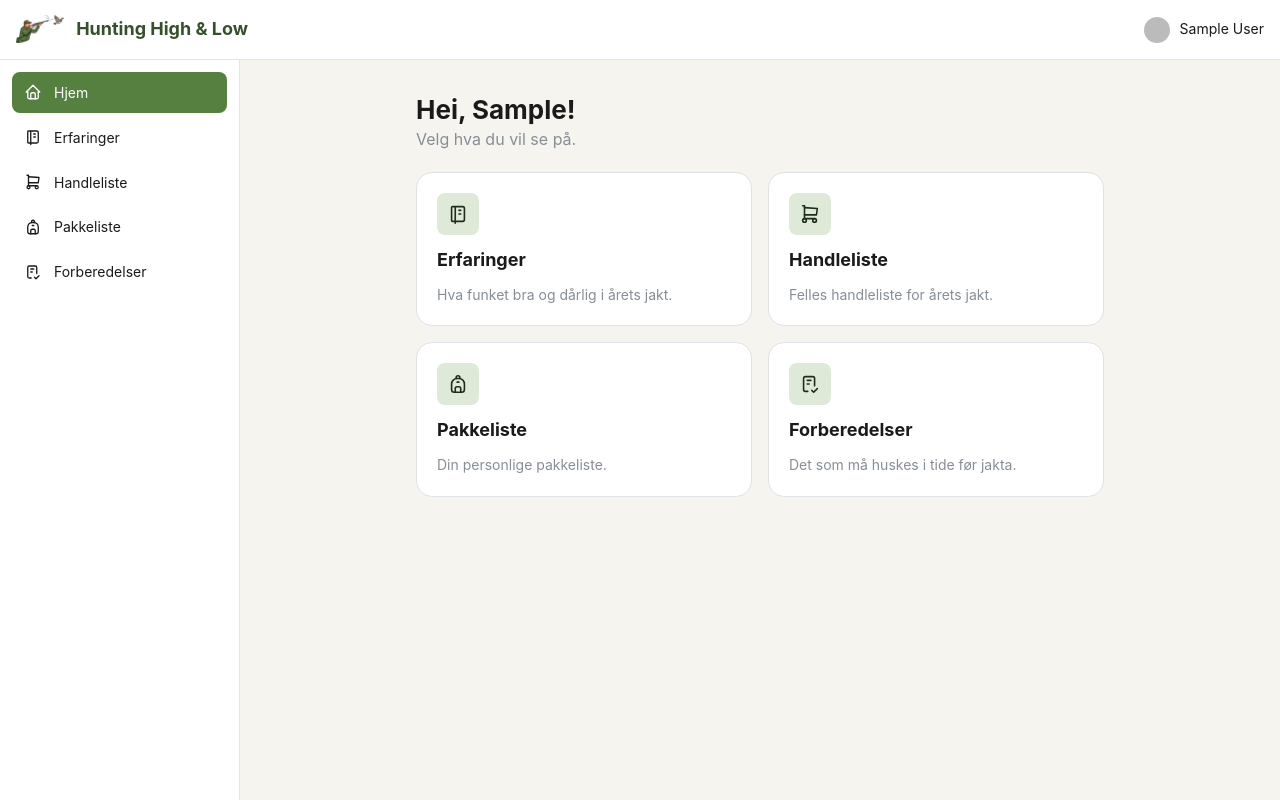
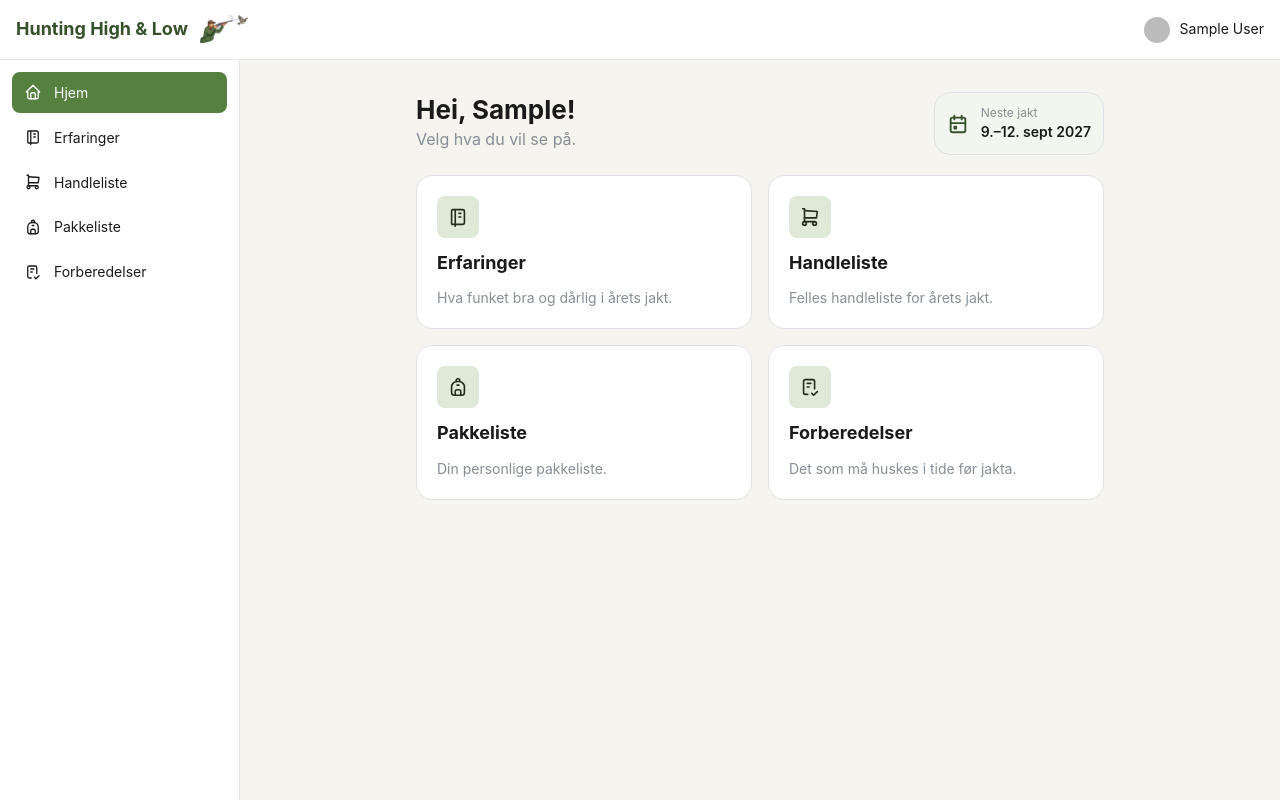
Before and after one commit to oysteinwaage/HuntingHighAndLow, a React (Vite) app: page / in a window 1280 px wide. Built offline with nearby package versions, Linux system fonts and the light colour scheme; no server answers; the database is empty; sample sign-in values are in the browser's storage.

Commit message:
lagt til "Neste jakt" modul

```diff
--- a/src/components/Layout.jsx
+++ b/src/components/Layout.jsx
@@ -46,10 +46,10 @@ export function Layout() {
         <Group h="100%" px="md" justify="space-between">
           <Group gap="sm">
             <Burger opened={opened} onClick={toggle} hiddenFrom="sm" size="sm" />
-            <img src={hunterIcon} alt="" height={28} style={{ display: 'block' }} />
             <Text fw={700} size="lg" c="forest.7">
               Hunting High &amp; Low
             </Text>
+            <img src={hunterIcon} alt="" height={28} style={{ display: 'block' }} />
           </Group>
           {user && (
             <Menu shadow="md" width={200} position="bottom-end">
--- /dev/null
+++ b/src/components/NextHuntCard.jsx
@@ -0,0 +1,117 @@
+import { useState } from 'react'
+import { ActionIcon, Button, Group, Modal, Paper, Stack, Text } from '@mantine/core'
+import { IconCalendarEvent, IconPencil } from '@tabler/icons-react'
+import { useAuth } from '../contexts/AuthContext'
+import { useNextHunt } from '../hooks/useNextHunt'
+import { formatDateRange, toDateString } from '../utils/huntDates'
+
+function DateField({ label, value, onChange }) {
+  return (
+    <Stack gap={4}>
+      <Text size="sm" fw={500}>
+        {label}
+      </Text>
+      <input
+        type="date"
+        value={value}
+        onChange={(event) => onChange(event.target.value)}
+        style={{
+          padding: '8px 10px',
+          borderRadius: 6,
+          border: '1px solid #ced4da',
+          fontSize: 14,
+          fontFamily: 'inherit',
+        }}
+      />
+    </Stack>
+  )
+}
+
+function EditHuntModal({ opened, onClose, hunt, setDates, resetDates }) {
+  const [start, setStart] = useState(() => toDateString(hunt.start))
+  const [end, setEnd] = useState(() => toDateString(hunt.end))
+  const [saving, setSaving] = useState(false)
+
+  async function handleSave() {
+    setSaving(true)
+    try {
+      await setDates(hunt.year, new Date(start), new Date(end))
+      onClose()
+    } finally {
+      setSaving(false)
+    }
+  }
+
+  async function handleReset() {
+    setSaving(true)
+    try {
+      await resetDates(hunt.year)
+      onClose()
+    } finally {
+      setSaving(false)
+    }
+  }
+
+  return (
+    <Modal opened={opened} onClose={onClose} title={`Rediger jakttur ${hunt.year}`} centered size="sm">
+      <Stack gap="md">
+        <DateField label="Fra og med" value={start} onChange={setStart} />
+        <DateField label="Til og med" value={end} onChange={setEnd} />
+        <Group justify="space-between">
+          <Button variant="subtle" color="red" onClick={handleReset} loading={saving}>
+            Tilbakestill til standard
+          </Button>
+          <Group gap="xs">
+            <Button variant="default" onClick={onClose}>
+              Avbryt
+            </Button>
+            <Button color="forest" onClick={handleSave} loading={saving}>
+              Lagre
+            </Button>
+          </Group>
+        </Group>
+      </Stack>
+    </Modal>
+  )
+}
+
+export function NextHuntCard() {
+  const { isAdmin } = useAuth()
+  const { hunt, loading, setDates, resetDates } = useNextHunt()
+  const [editOpen, setEditOpen] = useState(false)
+
+  if (loading) return null
+
+  return (
+    <>
+      <Paper withBorder radius="lg" p="sm" bg="forest.0">
+        <Group gap="sm" wrap="nowrap">
+          <IconCalendarEvent size={22} color="var(--mantine-color-forest-7)" />
+          <Stack gap={0}>
+            <Text size="xs" c="dimmed">
+              Neste jakt
+            </Text>
+            <Text size="sm" fw={600}>
+              {formatDateRange(hunt.start, hunt.end)}
+            </Text>
+          </Stack>
+          {isAdmin && (
+            <ActionIcon variant="subtle" color="forest" onClick={() => setEditOpen(true)} aria-label="Rediger jakttur">
+              <IconPencil size={16} />
+            </ActionIcon>
+          )}
+        </Group>
+      </Paper>
+
+      {isAdmin && (
+        <EditHuntModal
+          opened={editOpen}
+          onClose={() => setEditOpen(false)}
+          hunt={hunt}
+          setDates={setDates}
+          resetDates={resetDates}
+        />
+      )}
+    </>
+  )
+}
--- a/src/contexts/AuthContext.jsx
+++ b/src/contexts/AuthContext.jsx
@@ -4,7 +4,7 @@ import {
   signInWithPopup,
   signOut as firebaseSignOut,
 } from 'firebase/auth'
-import { get, ref, set, update } from 'firebase/database'
+import { get, onValue, ref, set, update } from 'firebase/database'
 import { auth, db, googleProvider } from '../firebase'
 
 const AuthContext = createContext(null)
@@ -12,6 +12,7 @@ const AuthContext = createContext(null)
 export function AuthProvider({ children }) {
   const [user, setUser] = useState(null)
   const [loading, setLoading] = useState(true)
+  const [roles, setRoles] = useState([])
 
   useEffect(() => {
     return onAuthStateChanged(auth, (firebaseUser) => {
@@ -19,6 +20,16 @@ export function AuthProvider({ children }) {
       setLoading(false)
     })
   }, [])
+
+  useEffect(() => {
+    if (!user) {
+      setRoles([])
+      return
+    }
+    return onValue(ref(db, `users/${user.uid}/roles`), (snapshot) => {
+      setRoles(snapshot.val() || [])
+    })
+  }, [user])
 
   async function signInWithGoogle() {
     const result = await signInWithPopup(auth, googleProvider)
@@ -36,7 +47,9 @@ export function AuthProvider({ children }) {
     await firebaseSignOut(auth)
   }
 
-  const value = { user, loading, signInWithGoogle, signOut }
+  const isAdmin = roles.includes('ADMIN')
+
+  const value = { user, loading, roles, isAdmin, signInWithGoogle, signOut }
 
   return <AuthContext.Provider value={value}>{children}</AuthContext.Provider>
 }
--- /dev/null
+++ b/src/hooks/useNextHunt.js
@@ -0,0 +1,49 @@
+import { useEffect, useState } from 'react'
+import { onValue, ref, remove, set } from 'firebase/database'
+import { db } from '../firebase'
+import { getDefaultHuntDates, isPast, parseDateString, toDateString } from '../utils/huntDates'
+
+function resolveYear(year, overrides) {
+  const override = overrides?.[year]
+  if (override?.start && override?.end) {
+    return {
+      year,
+      start: parseDateString(override.start),
+      end: parseDateString(override.end),
+      overridden: true,
+    }
+  }
+  return { year, ...getDefaultHuntDates(year), overridden: false }
+}
+
+// The "next hunt": this year's hunt until it's over, then next year's.
+export function useNextHunt() {
+  const [overrides, setOverrides] = useState(null)
+
+  useEffect(() => {
+    return onValue(ref(db, 'huntDates'), (snapshot) => {
+      setOverrides(snapshot.val() || {})
+    })
+  }, [])
+
+  if (overrides === null) {
+    return { hunt: null, loading: true, setDates: async () => {}, resetDates: async () => {} }
+  }
+
+  const thisYear = new Date().getFullYear()
+  const current = resolveYear(thisYear, overrides)
+  const hunt = isPast(current.end) ? resolveYear(thisYear + 1, overrides) : current
+
+  async function setDates(year, start, end) {
+    await set(ref(db, `huntDates/${year}`), {
+      start: toDateString(start),
+      end: toDateString(end),
+    })
+  }
+
+  async function resetDates(year) {
+    await remove(ref(db, `huntDates/${year}`))
+  }
+
+  return { hunt, loading: false, setDates, resetDates }
+}
--- a/src/pages/HomePage.jsx
+++ b/src/pages/HomePage.jsx
@@ -1,4 +1,4 @@
-import { SimpleGrid, Paper, Stack, Text, Title, ThemeIcon } from '@mantine/core'
+import { Group, SimpleGrid, Paper, Stack, Text, Title, ThemeIcon } from '@mantine/core'
 import { Link } from 'react-router-dom'
 import {
   IconBackpack,
@@ -7,6 +7,7 @@ import {
   IconShoppingCart,
 } from '@tabler/icons-react'
 import { useAuth } from '../contexts/AuthContext'
+import { NextHuntCard } from '../components/NextHuntCard'
 
 const CARDS = [
   {
@@ -41,10 +42,13 @@ export function HomePage() {
 
   return (
     <Stack gap="lg" mt="md">
-      <div>
-        <Title order={2}>{firstName ? `Hei, ${firstName}!` : 'Hei!'}</Title>
-        <Text c="dimmed">Velg hva du vil se på.</Text>
-      </div>
+      <Group justify="space-between" wrap="wrap" align="flex-start">
+        <div>
+          <Title order={2}>{firstName ? `Hei, ${firstName}!` : 'Hei!'}</Title>
+          <Text c="dimmed">Velg hva du vil se på.</Text>
+        </div>
+        <NextHuntCard />
+      </Group>
 
       <SimpleGrid cols={{ base: 1, xs: 2 }} spacing="md">
         {CARDS.map((card) => (
--- /dev/null
+++ b/src/utils/huntDates.js
@@ -0,0 +1,63 @@
+const SEASON_OPEN_MONTH = 8 // September (0-indexed)
+const SEASON_OPEN_DAY = 10
+const FRIDAY = 5
+
+// Default hunt is Thursday–Sunday around the first Friday+Saturday that both
+// fall on or after the season opening date (10 September).
+export function getDefaultHuntDates(year) {
+  const friday = new Date(year, SEASON_OPEN_MONTH, SEASON_OPEN_DAY)
+  while (friday.getDay() !== FRIDAY) {
+    friday.setDate(friday.getDate() + 1)
+  }
+
+  const start = new Date(friday)
+  start.setDate(friday.getDate() - 1) // Thursday
+
+  const end = new Date(friday)
+  end.setDate(friday.getDate() + 2) // Sunday
+
+  return { start, end }
+}
+
+export function toDateString(date) {
+  const y = date.getFullYear()
+  const m = String(date.getMonth() + 1).padStart(2, '0')
+  const d = String(date.getDate()).padStart(2, '0')
+  return `${y}-${m}-${d}`
+}
+
+export function parseDateString(value) {
+  const [y, m, d] = value.split('-').map(Number)
+  return new Date(y, m - 1, d)
+}
+
+export function isPast(date, referenceDate = new Date()) {
+  const endOfDay = new Date(date)
+  endOfDay.setHours(23, 59, 59, 999)
+  return referenceDate > endOfDay
+}
+
+const SHORT_MONTH_NAMES = [
+  'jan',
+  'feb',
+  'mars',
+  'april',
+  'mai',
+  'juni',
+  'juli',
+  'aug',
+  'sept',
+  'okt',
+  'nov',
+  'des',
+]
+
+export function formatDateRange(start, end) {
+  const sameMonth = start.getMonth() === end.getMonth() && start.getFullYear() === end.getFullYear()
+  const monthName = (date) => SHORT_MONTH_NAMES[date.getMonth()]
+
+  if (sameMonth) {
+    return `${start.getDate()}.–${end.getDate()}. ${monthName(end)} ${end.getFullYear()}`
+  }
+  return `${start.getDate()}. ${monthName(start)} – ${end.getDate()}. ${monthName(end)} ${end.getFullYear()}`
+}
```
